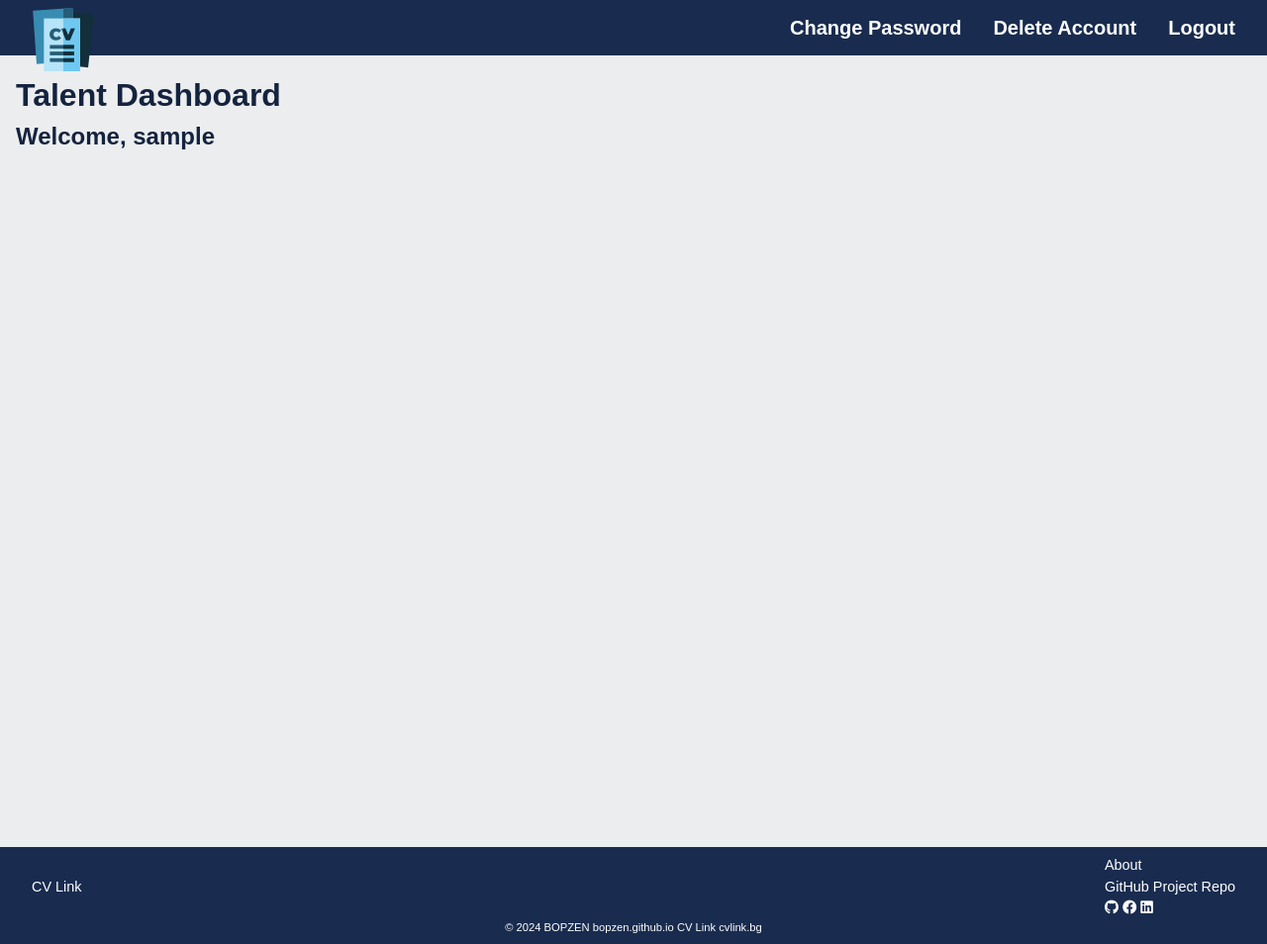
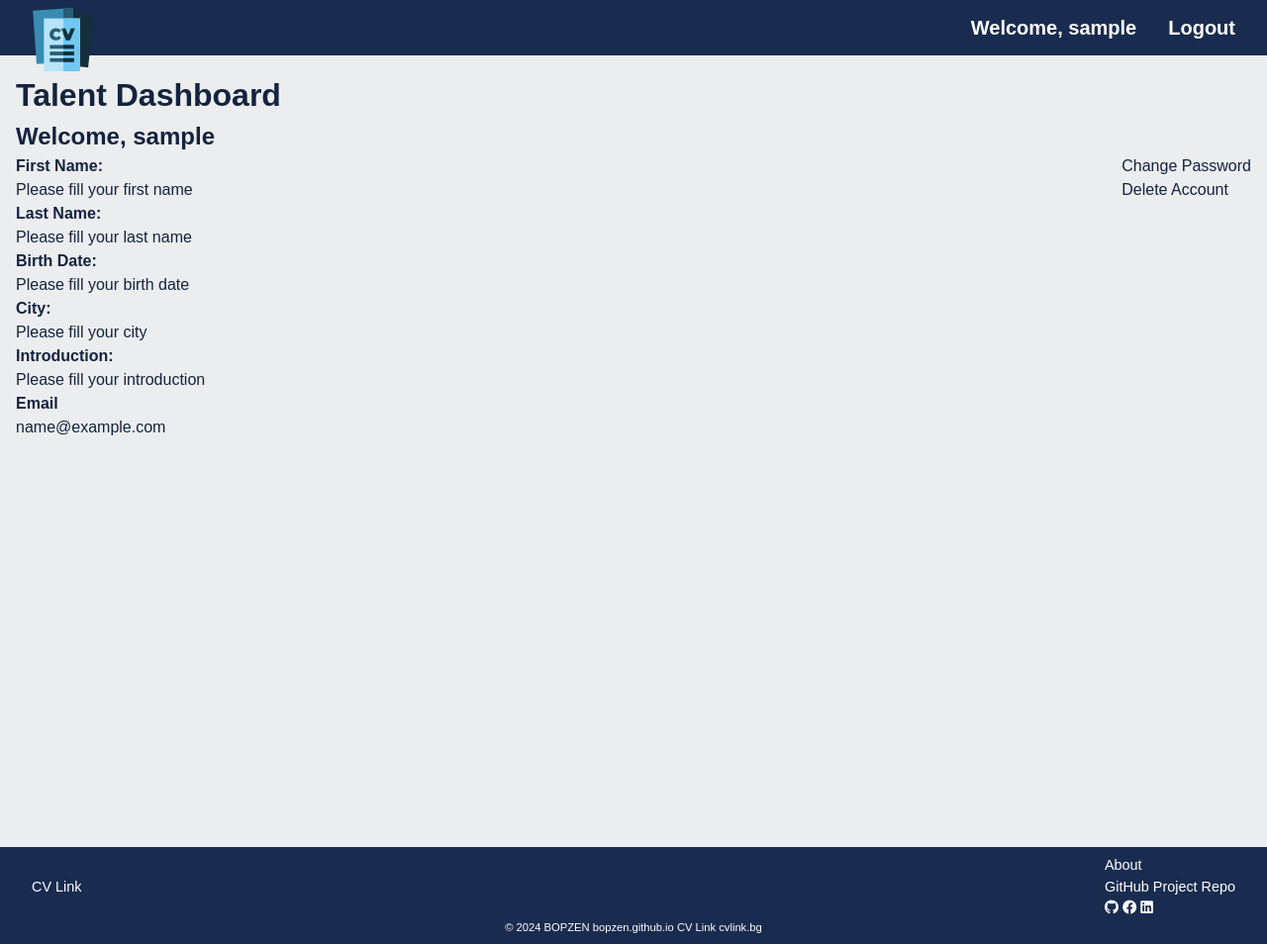
Before and after one commit to bopzen/CV_Link, a Django app: page /profile/talent/dashboard/ in a window 1280 px wide. Shown: the whole page at 99% size. Run offline with Django 5.2, Linux system fonts and the light colour scheme; the visitor is signed in with stand-in values (Sample User, id 1); some libraries are stand-ins or nearby versions; some web fonts are replaced.

Commit message:
- Talent Dashboard step by step building the functionality

```diff
--- a/CV_Link/account/views.py
+++ b/CV_Link/account/views.py
@@ -35,7 +35,7 @@ class AccountLogoutView(auth_views.LogoutView):
     template_name = 'account-logout-confirmation.html'
 
 
-class AccountDeleteView(generic.DeleteView):
+class AccountDeleteView(auth_mixins.LoginRequiredMixin, generic.DeleteView):
     model = UserModel
     template_name = 'account-delete.html'
     success_url = reverse_lazy('home-page')
--- a/CV_Link/common/templates/header.html
+++ b/CV_Link/common/templates/header.html
@@ -12,8 +12,7 @@
             <li class="nav-item"><a href="{% url 'register-page' %}">Register</a></li>
             <li class="nav-item"><a href="{% url 'login-page' %}">Login</a></li>
         {% else %}
-            <li class="nav-item"><a href="{% url 'change-password-page' %}">Change Password</a></li>
-            <li class="nav-item"><a href="{% url 'delete-page' %}">Delete Account</a></li>
+            <li class="nav-item">Welcome, {{ request.user }}</li>
             <li class="nav-item"><a href="{% url 'logout-page' %}">Logout</a></li>
         {% endif %}
     </ul>
--- a/CV_Link/profile_recruiter/urls.py
+++ b/CV_Link/profile_recruiter/urls.py
@@ -1,7 +1,7 @@
 from django.urls import path
 
-from CV_Link.profile_recruiter.views import RecruiterDashboardPageView
+from CV_Link.profile_recruiter.views import RecruiterDashboardView
 
 urlpatterns = [
-    path('dashboard/', RecruiterDashboardPageView.as_view(), name='recruiter-dashboard')
+    path('dashboard/', RecruiterDashboardView.as_view(), name='recruiter-dashboard')
 ]
--- a/CV_Link/profile_recruiter/views.py
+++ b/CV_Link/profile_recruiter/views.py
@@ -4,7 +4,7 @@ from django.contrib.auth import mixins as auth_mixins
 from CV_Link.profile_recruiter.models import RecruiterProfile
 
 
-class RecruiterDashboardPageView(auth_mixins.LoginRequiredMixin, generic.DetailView):
+class RecruiterDashboardView(auth_mixins.LoginRequiredMixin, generic.DetailView):
     model = RecruiterProfile
     template_name = 'recruiter-profile-dashboard.html'
     context_object_name = 'recruiter_profile'
--- a/CV_Link/profile_talent/templates/talent-profile-dashboard.html
+++ b/CV_Link/profile_talent/templates/talent-profile-dashboard.html
@@ -10,5 +10,55 @@
     <h1>Talent Dashboard</h1>
     <h2>Welcome, {{ request.user }}</h2>
 
+    <section class="dashboard-layout">
 
+        <div class="profile-info">
+            <h4>First Name:</h4>
+            {% if talent_profile.first_name %}
+                <p>{{ talent_profile.first_name }}</p>
+            {% else %}
+                <p>Please fill your first name</p>
+            {% endif %}
+
+            <h4>Last Name:</h4>
+            {% if talent_profile.last_name %}
+                <p>{{ talent_profile.last_name }}</p>
+            {% else %}
+                <p>Please fill your last name</p>
+            {% endif %}
+
+            <h4>Birth Date:</h4>
+            {% if talent_profile.birth_date %}
+                <p>{{ talent_profile.birth_date }}</p>
+            {% else %}
+                <p>Please fill your birth date</p>
+            {% endif %}
+
+            <h4>City:</h4>
+            {% if talent_profile.city %}
+                <p>{{ talent_profile.city }}</p>
+            {% else %}
+                <p>Please fill your city</p>
+            {% endif %}
+
+            <h4>Introduction:</h4>
+            {% if talent_profile.introduction %}
+                <p>{{ talent_profile.introduction }}</p>
+            {% else %}
+                <p>Please fill your introduction</p>
+            {% endif %}
+
+            <h4>Email</h4>
+            <p>{{ request.user.email }}</p>
+
+        </div>
+
+        <div class="profile-edit">
+            <ul role="list">
+                <li><a href="{% url 'change-password-page' %}">Change Password</a></li>
+                <li><a href="{% url 'delete-page' %}">Delete Account</a></li>
+            </ul>
+        </div>
+
+    </section>
 {% endblock %}
--- a/CV_Link/profile_talent/urls.py
+++ b/CV_Link/profile_talent/urls.py
@@ -1,7 +1,7 @@
 from django.urls import path
 
-from CV_Link.profile_talent.views import TalentDashboardPageView
+from CV_Link.profile_talent.views import TalentDashboardView
 
 urlpatterns = [
-    path('dashboard/', TalentDashboardPageView.as_view(), name='talent-dashboard')
+    path('dashboard/', TalentDashboardView.as_view(), name='talent-dashboard')
 ]
--- a/CV_Link/profile_talent/views.py
+++ b/CV_Link/profile_talent/views.py
@@ -1,5 +1,12 @@
 from django.views import generic
 
+from CV_Link.profile_talent.models import TalentProfile
 
-class TalentDashboardPageView(generic.TemplateView):
+
+class TalentDashboardView(generic.TemplateView):
+    model = TalentProfile
     template_name = 'talent-profile-dashboard.html'
+    context_object_name = 'talent_profile'
+
+    def get_object(self, queryset=None):
+        return TalentProfile.objects.get(user_id=self.request.user)
--- a/static/css/styles.css
+++ b/static/css/styles.css
@@ -105,3 +105,9 @@ a {
 a:hover {
     color: lightskyblue;
 }
+
+.dashboard-layout {
+    display: flex;
+    flex-direction: row;
+    justify-content: space-between;
+}
```
Also changed, not shown: CV_Link/profile_recruiter/templates/recruiter-profile-dashboard.html (+12 -0 lines).
